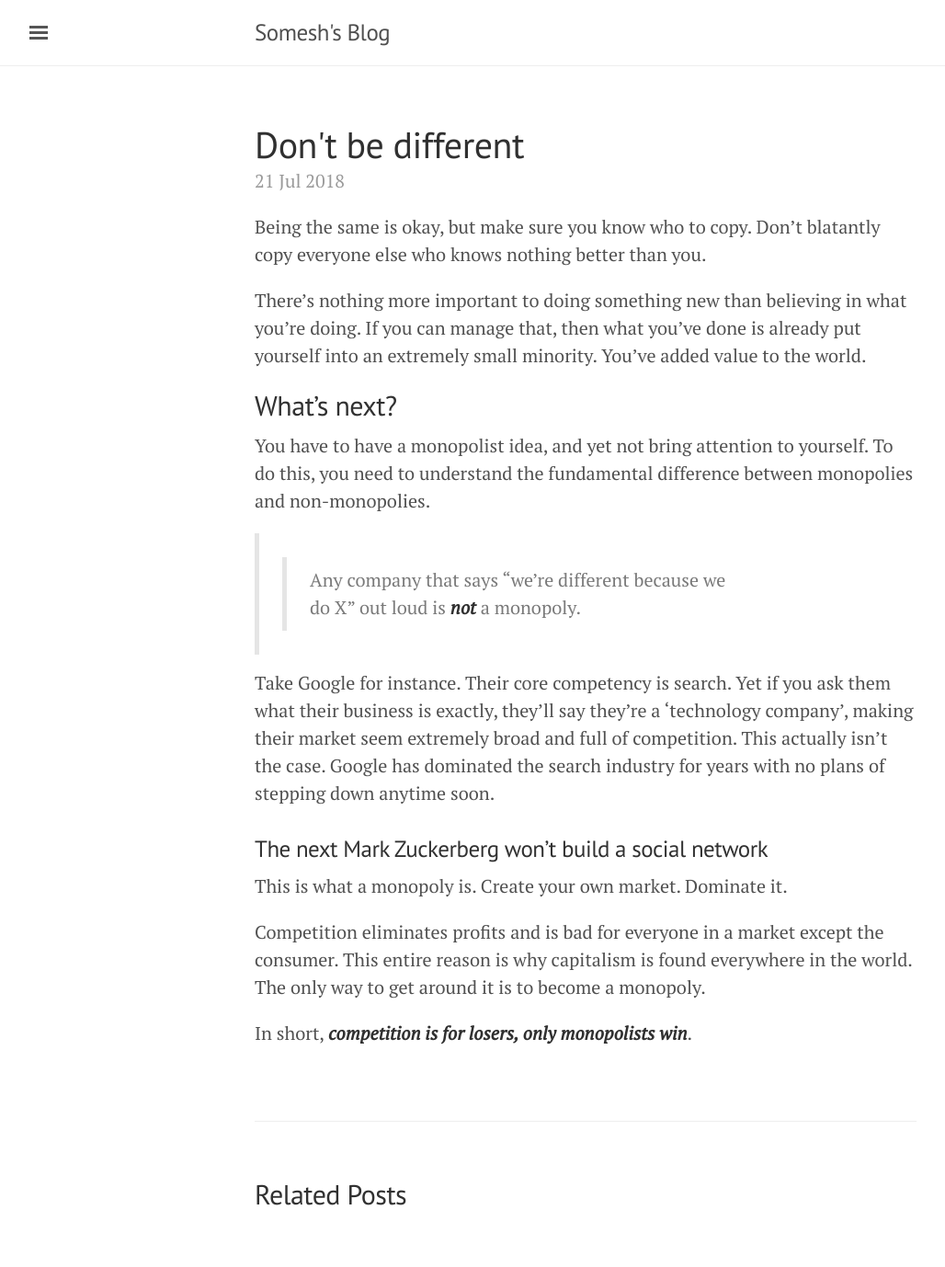
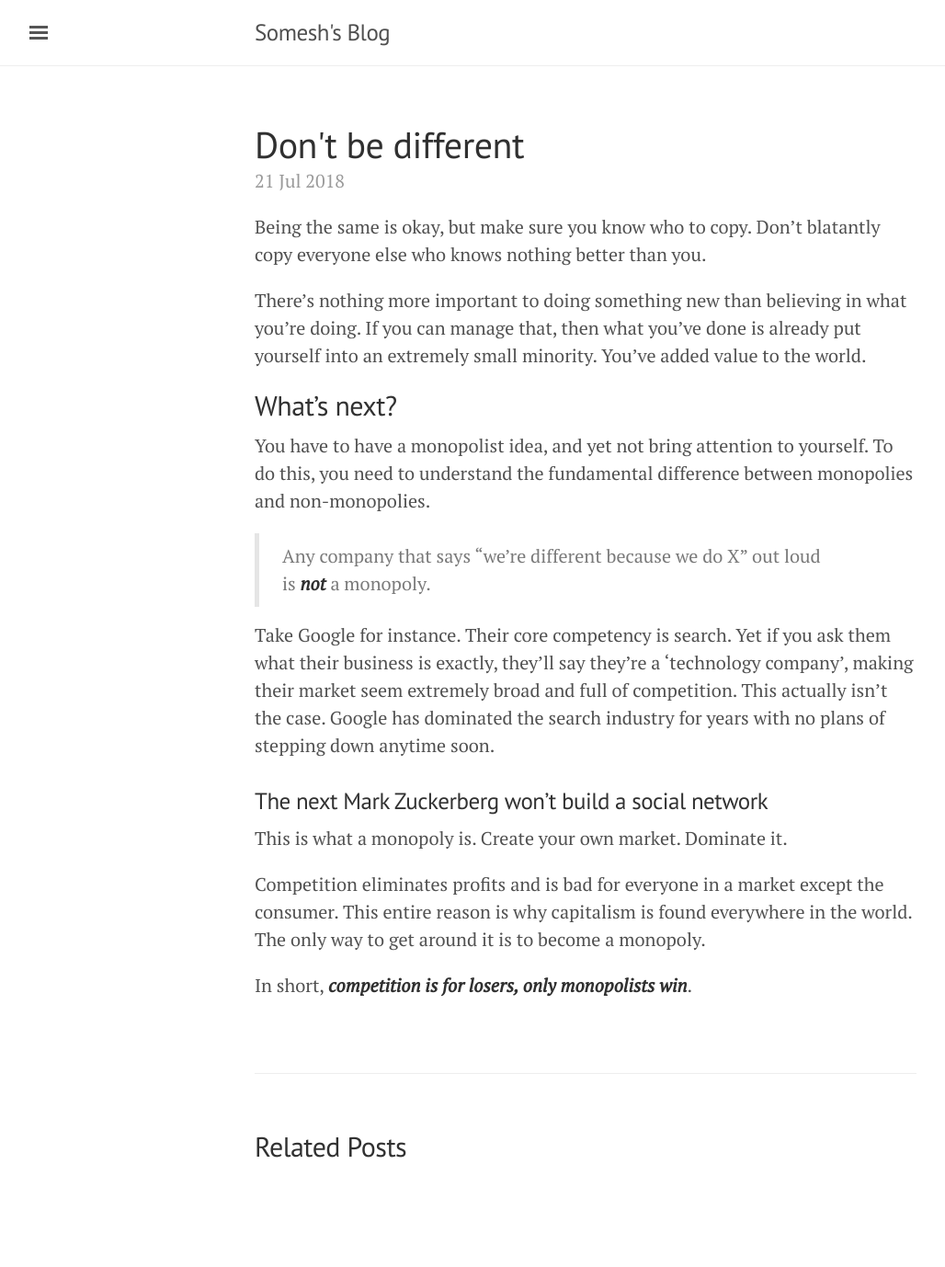
Before and after one commit to someshkar/blog-old, a Jekyll site: the page built from _posts/2018-07-21-dont-be-different.md, in a window 1280 px wide. Shown: the whole page at 92% size, without its empty margins (3-1031 px from the left). Built offline with Jekyll 4.4.1, drawn with Linux system fonts in a browser that asks for light colours; after the commit the page ends 1326 px from its top, so only the background shows below that.

```diff
--- a/_posts/2018-07-21-dont-be-different.md
+++ b/_posts/2018-07-21-dont-be-different.md
@@ -11,7 +11,7 @@ There's nothing more important to doing something new than believing in what you
 
 You have to have a monopolist idea, and yet not bring attention to yourself. To do this, you need to understand the fundamental difference between monopolies and non-monopolies.
 
->> Any company that says "we're different because we do X" out loud is ***not*** a monopoly.
+> Any company that says "we're different because we do X" out loud is ***not*** a monopoly.
 
 Take Google for instance. Their core competency is search. Yet if you ask them what their business is exactly, they'll say they're a 'technology company', making their market seem extremely broad and full of competition. This actually isn't the case. Google has dominated the search industry for years with no plans of stepping down anytime soon.
 
```
